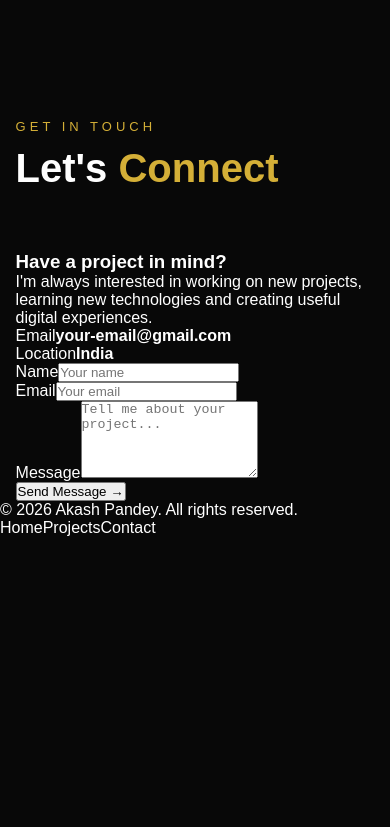
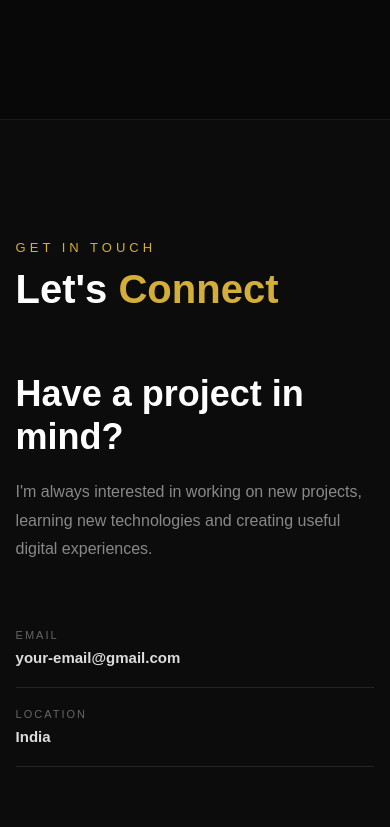
Before and after one commit to akashkupandeytech/akash-portfolio, a React (Vite) app in the folder frontend/: page / in a window 390 px wide. Shown: the part 5692-6519 px from the top of the page. Before the commit the page ends 6229 px from the top, so only its background shows below. Built offline with nearby package versions, Linux system fonts and the light colour scheme.

Commit message:
Update index.css

```diff
--- a/frontend/src/index.css
+++ b/frontend/src/index.css
@@ -729,3 +729,167 @@ button {
     font-size: 27px;
   }
 }
+/* ================= CONTACT ================= */
+
+.contact-section {
+  padding: 120px 0;
+  background: #0c0c0c;
+  border-top: 1px solid rgba(255, 255, 255, 0.06);
+}
+
+.contact-grid {
+  display: grid;
+  grid-template-columns: 0.8fr 1.2fr;
+  gap: 100px;
+}
+
+.contact-intro h3 {
+  font-size: 36px;
+  line-height: 1.2;
+  margin-bottom: 20px;
+}
+
+.contact-intro > p {
+  color: #888;
+  line-height: 1.8;
+  max-width: 450px;
+}
+
+.contact-details {
+  margin-top: 45px;
+}
+
+.contact-details div {
+  padding: 20px 0;
+  border-bottom: 1px solid #242424;
+}
+
+.contact-details span {
+  display: block;
+  color: #666;
+  font-size: 11px;
+  text-transform: uppercase;
+  letter-spacing: 2px;
+  margin-bottom: 8px;
+}
+
+.contact-details strong {
+  color: #ddd;
+  font-size: 15px;
+}
+
+.contact-form {
+  display: flex;
+  flex-direction: column;
+  gap: 25px;
+}
+
+.input-group {
+  display: flex;
+  flex-direction: column;
+  gap: 10px;
+}
+
+.input-group label {
+  color: #aaa;
+  font-size: 12px;
+  text-transform: uppercase;
+  letter-spacing: 1px;
+}
+
+.input-group input,
+.input-group textarea {
+  width: 100%;
+  padding: 16px;
+
+  background: #111;
+  border: 1px solid #292929;
+
+  color: #fff;
+  outline: none;
+
+  font-size: 14px;
+  resize: vertical;
+
+  transition: 0.3s ease;
+}
+
+.input-group input:focus,
+.input-group textarea:focus {
+  border-color: #d4af37;
+}
+
+.input-group input::placeholder,
+.input-group textarea::placeholder {
+  color: #555;
+}
+
+.send-btn {
+  width: fit-content;
+
+  padding: 15px 28px;
+
+  background: #d4af37;
+  border: none;
+
+  color: #080808;
+  font-weight: 700;
+
+  cursor: pointer;
+  transition: 0.3s ease;
+}
+
+.send-btn:hover {
+  transform: translateY(-3px);
+  box-shadow: 0 10px 30px rgba(212, 175, 55, 0.2);
+}
+
+/* ================= FOOTER ================= */
+
+.footer {
+  border-top: 1px solid #222;
+  padding: 30px 0;
+  background: #080808;
+}
+
+.footer-container {
+  width: min(1100px, 92%);
+  margin: auto;
+
+  display: flex;
+  align-items: center;
+  justify-content: space-between;
+  gap: 20px;
+}
+
+.footer p {
+  color: #555;
+  font-size: 12px;
+}
+
+.footer-links {
+  display: flex;
+  gap: 25px;
+}
+
+.footer-links a {
+  color: #666;
+  font-size: 12px;
+  transition: 0.3s ease;
+}
+
+.footer-links a:hover {
+  color: #d4af37;
+}
+
+@media (max-width: 800px) {
+  .contact-grid {
+    grid-template-columns: 1fr;
+    gap: 60px;
+  }
+
+  .footer-container {
+    flex-direction: column;
+    text-align: center;
+  }
+}
```
